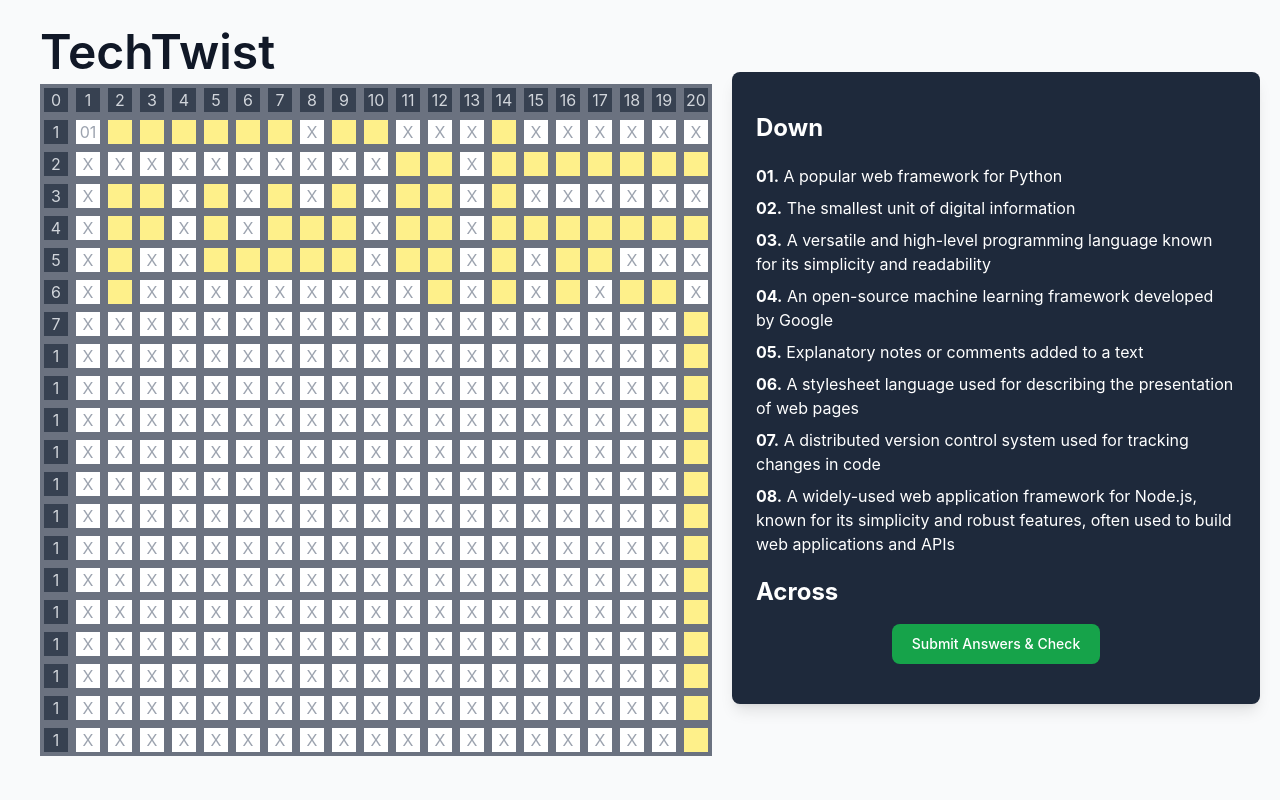
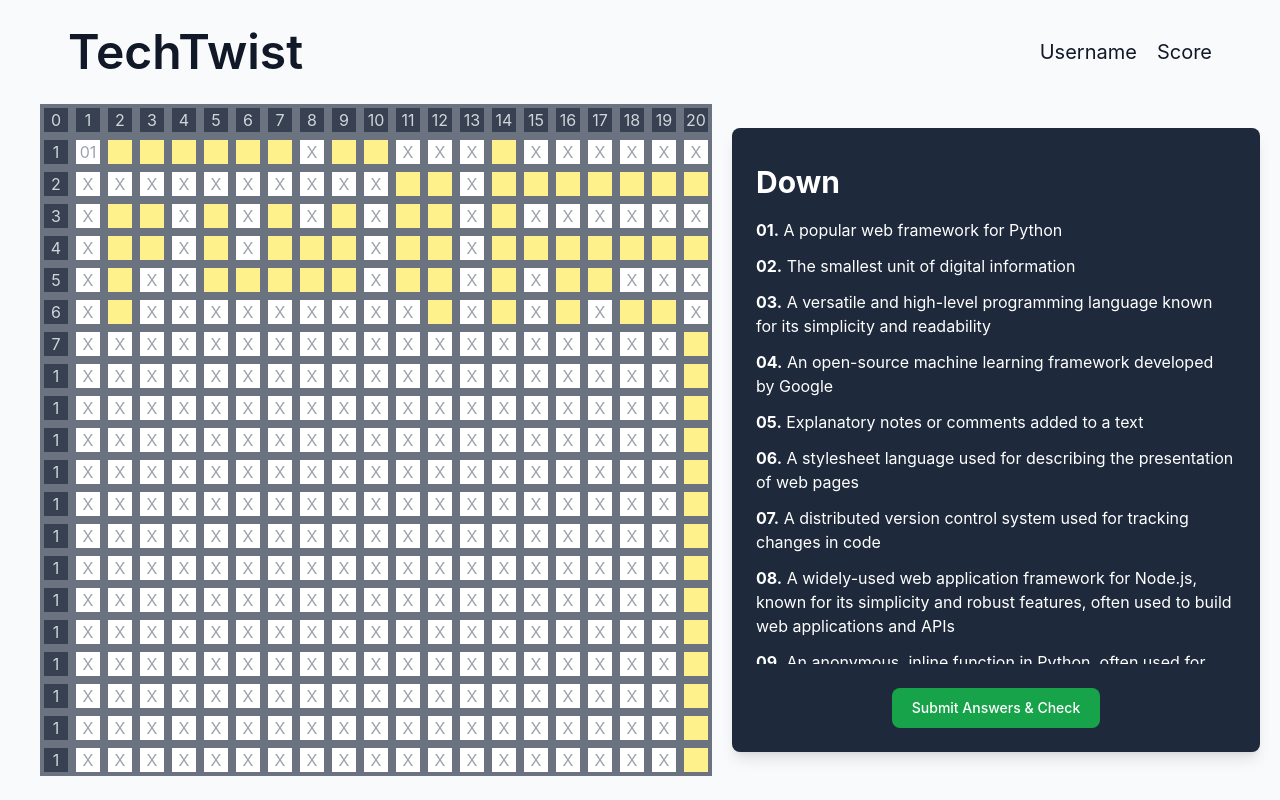
Before and after one commit to siddheshtv/techtwist, a React (Create React App) app in the folder frontend/: page /quiz in a window 1280 px wide. Built offline with nearby package versions, Linux system fonts and the light colour scheme.

Commit message:
add username and score ui

```diff
--- /dev/null
+++ b/frontend/src/components/Leaderboard.jsx
@@ -0,0 +1,37 @@
+import React from "react";
+
+const Leaderboard = () => {
+  return (
+    <section>
+      <div class="w-48 text-sm font-medium text-gray-900 bg-white border border-gray-200 rounded-lg dark:bg-gray-700 dark:border-gray-600 dark:text-white">
+        <a
+          href="/"
+          aria-current="true"
+          class="block w-full px-4 py-2 text-white bg-blue-700 border-b border-gray-200 rounded-t-lg cursor-pointer dark:bg-gray-800 dark:border-gray-600"
+        >
+          Profile
+        </a>
+        <a
+          href="/"
+          class="block w-full px-4 py-2 border-b border-gray-200 cursor-pointer hover:bg-gray-100 hover:text-blue-700 focus:outline-none focus:ring-2 focus:ring-blue-700 focus:text-blue-700 dark:border-gray-600 dark:hover:bg-gray-600 dark:hover:text-white dark:focus:ring-gray-500 dark:focus:text-white"
+        >
+          Settings
+        </a>
+        <a
+          href="/"
+          class="block w-full px-4 py-2 border-b border-gray-200 cursor-pointer hover:bg-gray-100 hover:text-blue-700 focus:outline-none focus:ring-2 focus:ring-blue-700 focus:text-blue-700 dark:border-gray-600 dark:hover:bg-gray-600 dark:hover:text-white dark:focus:ring-gray-500 dark:focus:text-white"
+        >
+          Messages
+        </a>
+        <a
+          href="/"
+          class="block w-full px-4 py-2 rounded-b-lg cursor-pointer hover:bg-gray-100 hover:text-blue-700 focus:outline-none focus:ring-2 focus:ring-blue-700 focus:text-blue-700 dark:border-gray-600 dark:hover:bg-gray-600 dark:hover:text-white dark:focus:ring-gray-500 dark:focus:text-white"
+        >
+          Download
+        </a>
+      </div>
+    </section>
+  );
+};
+
+export default Leaderboard;
--- a/frontend/src/components/Quiz.jsx
+++ b/frontend/src/components/Quiz.jsx
@@ -7,12 +7,18 @@ const Quiz = () => {
   ];
 
   return (
-    <section className="bg-gray-50 dark:bg-gray-900 flex justify-evenly px-5 items-center">
-      <div>
+    <section className="bg-gray-50 dark:bg-gray-900  px-5">
+      <div className="w-full">
+        <nav className="flex items-center justify-between mx-12 mt-5 text-gray-900 dark:text-white">
+          <h1 className="py-2 text-5xl font-semibold">TechTwist</h1>
+          <div className="flex space-x-5">
+            <h1 className="py-2 text-xl">Username</h1>
+            <h1 className="py-2 text-xl">Score</h1>
+          </div>
+        </nav>
+      </div>
+      <div className="flex justify-evenly items-center">
         <div className="flex flex-col items-start justify-start p-5 ">
-          <div className="py-2 text-5xl font-semibold text-gray-900 dark:text-white">
-            TechTwist
-          </div>
           <div className="flex">
             {matList.map((n) => (
               <div key={n} className="mat">
@@ -519,78 +525,133 @@ const Quiz = () => {
             <div className="bl"></div>
           </div>
         </div>
-      </div>
         <div className="flex flex-col bg-slate-800 rounded-lg shadow-lg p-6">
           <div className="max-w-2xl">
             <div className="overflow-y-auto max-h-[512px]">
               {" "}
               {/* max-h-80 sets a max height for the scrollable box */}
-            <h1 className="text-2xl font-bold text-white py-4">Down</h1>
-            <h1 className="text-base text-white py-1">
+              <h1 className="text-3xl font-bold text-white py-3">Down</h1>
+              <h1 className="text-base text-white py-1.5">
                 <strong>01.</strong> A popular web framework for Python
               </h1>
-            <h1 className="text-base text-white py-1">
+              <h1 className="text-base text-white py-1.5">
                 <strong>02.</strong> The smallest unit of digital information
               </h1>
-            <h1 className="text-base text-white py-1">
+              <h1 className="text-base text-white py-1.5">
                 <strong>03.</strong> A versatile and high-level programming
                 language known for its simplicity and readability
               </h1>
-            <h1 className="text-base text-white py-1">
+              <h1 className="text-base text-white py-1.5">
                 <strong>04.</strong> An open-source machine learning framework
                 developed by Google
               </h1>
-            <h1 className="text-base text-white py-1">
-              <strong>05.</strong> Explanatory notes or comments added to a text
+              <h1 className="text-base text-white py-1.5">
+                <strong>05.</strong> Explanatory notes or comments added to a
+                text
               </h1>
-            <h1 className="text-base text-white py-1">
-              <strong>06.</strong> A stylesheet language used for describing the
-              presentation of web pages
+              <h1 className="text-base text-white py-1.5">
+                <strong>06.</strong> A stylesheet language used for describing
+                the presentation of web pages
               </h1>
-            <h1 className="text-base text-white py-1">
-              <strong>07.</strong> A distributed version control system used for
-              tracking changes in code
+              <h1 className="text-base text-white py-1.5">
+                <strong>07.</strong> A distributed version control system used
+                for tracking changes in code
               </h1>
-            <h1 className="text-base text-white py-1">
+              <h1 className="text-base text-white py-1.5">
                 <strong>08.</strong> A widely-used web application framework for
-              Node.js, known for its simplicity and robust features, often used
-              to build web applications and APIs
+                Node.js, known for its simplicity and robust features, often
+                used to build web applications and APIs
               </h1>
-            <h1 className="text-2xl font-bold text-white py-4">Across</h1>
-            <h1 className="text-base text-white py-1">
+              <h1 className="text-base text-white py-1.5">
+                <strong>09.</strong> An anonymous, inline function in Python,
+                often used for short, simple operations
+              </h1>
+              <h1 className="text-base text-white py-1.5">
+                <strong>10.</strong> The acronym for the practice of improving a
+                website's visibility on search engines
+              </h1>
+              <h1 className="text-base text-white py-1.5">
+                <strong>11.</strong> A micro web framework for Python used for
+                building web applications
+              </h1>
+              <h1 className="text-base text-white py-1.5">
+                <strong>12.</strong> A popular JavaScript library for building
+                user interfaces in web applications
+              </h1>
+              <h1 className="text-base text-white py-1.5">
+                <strong>13.</strong> A high-level programming language used for
+                writing smart contracts on the Ethereum blockchain
+              </h1>
+              <h1 className="text-base text-white py-1.5">
+                <strong>14.</strong> A built-in data structure in Python used to
+                store key-value pairs
+              </h1>
+              <h1 className="text-base text-white py-1.5">
+                <strong>15.</strong> A popular social media platform founded by
+                Mark Zuckerberg
+              </h1>
+              <h1 className="text-base text-white py-1.5">
+                <strong>16.</strong> A popular web development stack that
+                includes MongoDB, Express.js, React, and Node.js
+              </h1>
+              <h1 className="text-base text-white py-1.5">
+                <strong>17.</strong> A statically typed programming language
+                used for developing Android applications and other software
+              </h1>
+              <h1 className="text-base text-white py-1.5">
+                <strong>18.</strong> An open-source NoSQL database management
+                system known for its flexibility and scalability
+              </h1>
+              <h1 className="text-base text-white py-1.5">
+                <strong>19.</strong> The standard markup language used to create
+                web pages
+              </h1>
+              <h1 className="text-base text-white py-1.5">
+                <strong>20.</strong> A character encoding standard that
+                represents text in computers and other devices
+              </h1>
+              <h1 className="text-base text-white py-1.5">
+                <strong>21.</strong> A data structure in Python that is used to
+                store an ordered collection of elements
+              </h1>
+              <h1 className="text-3xl font-bold text-white pt-6 pb-3">
+                Across
+              </h1>
+              <h1 className="text-base text-white py-1.5">
                 <strong>01.</strong> A popular web framework for Python
               </h1>
-            <h1 className="text-base text-white py-1">
+              <h1 className="text-base text-white py-1.5">
                 <strong>02.</strong> The smallest unit of digital information
               </h1>
-            <h1 className="text-base text-white py-1">
+              <h1 className="text-base text-white py-1.5">
                 <strong>03.</strong> A versatile and high-level programming
                 language known for its simplicity and readability
               </h1>
-            <h1 className="text-base text-white py-1">
+              <h1 className="text-base text-white py-1.5">
                 <strong>04.</strong> An open-source machine learning framework
                 developed by Google
               </h1>
-            <h1 className="text-base text-white py-1">
-              <strong>05.</strong> Explanatory notes or comments added to a text
+              <h1 className="text-base text-white py-1.5">
+                <strong>05.</strong> Explanatory notes or comments added to a
+                text
               </h1>
-            <h1 className="text-base text-white py-1">
-              <strong>06.</strong> A stylesheet language used for describing the
-              presentation of web pages
+              <h1 className="text-base text-white py-1.5">
+                <strong>06.</strong> A stylesheet language used for describing
+                the presentation of web pages
               </h1>
-            <h1 className="text-base text-white py-1">
-              <strong>07.</strong> A distributed version control system used for
-              tracking changes in code
+              <h1 className="text-base text-white py-1.5">
+                <strong>07.</strong> A distributed version control system used
+                for tracking changes in code
               </h1>
-            <h1 className="text-base text-white py-1">
+              <h1 className="text-base text-white py-1.5">
                 <strong>08.</strong> A widely-used web application framework for
-              Node.js, known for its simplicity and robust features, often used
-              to build web applications and APIs
+                Node.js, known for its simplicity and robust features, often
+                used to build web applications and APIs
               </h1>
             </div>
           </div>
 
-        <div className="mx-auto max-w-md py-4">
+          <div className="mx-auto max-w-md pt-6">
             <button
               type="submit"
               class="w-full text-white bg-green-600 hover:bg-green-700 focus:ring-4 focus:outline-none focus:ring-green-300 font-medium rounded-lg text-sm px-5 py-2.5 text-center dark:bg-green-600 dark:hover:bg-green-700 dark:focus:ring-green-800"
@@ -599,6 +660,7 @@ const Quiz = () => {
             </button>
           </div>
         </div>
+      </div>
     </section>
   );
 };
```
Lines whose indentation alone changed are shown as unchanged.
